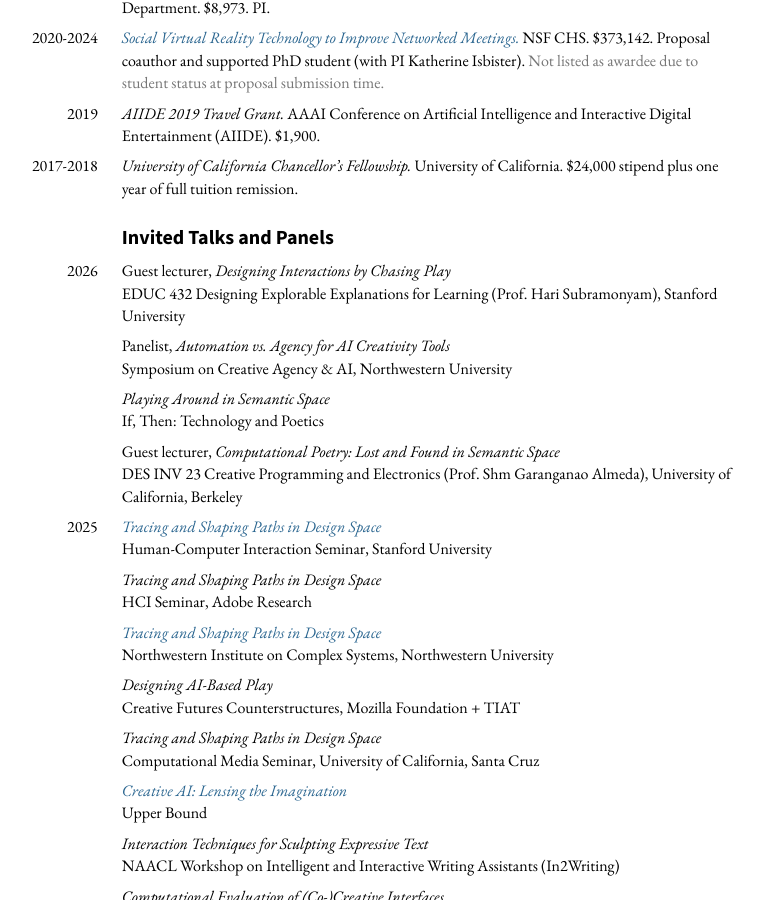
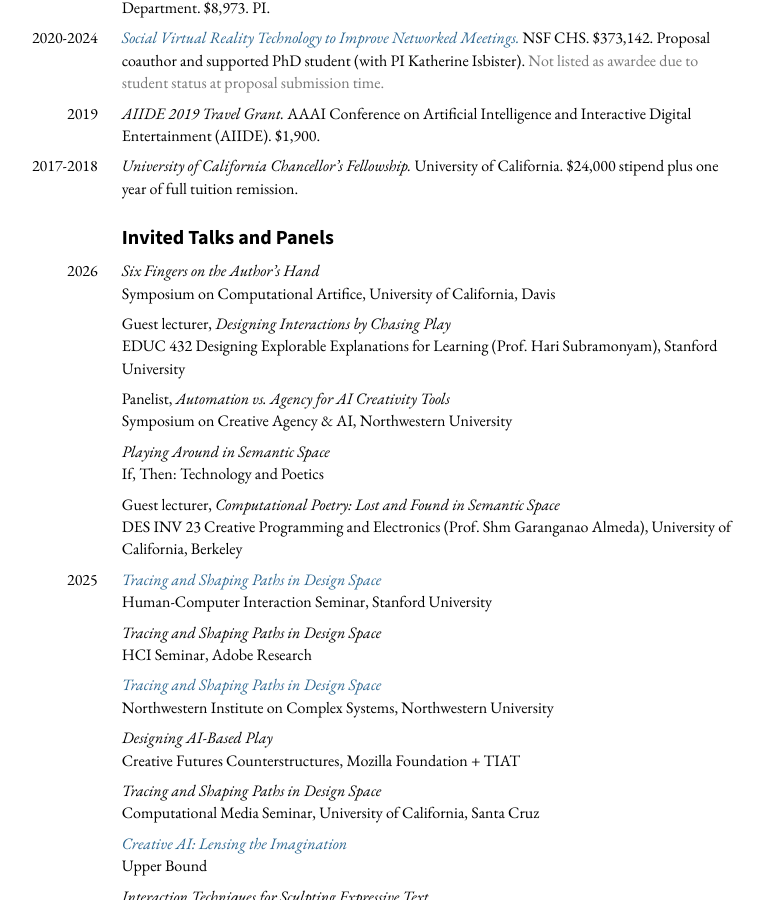
Before and after one commit to mkremins/mkremins.github.io, a Jekyll site: the page built from cv/index.html, in a window 1280 px wide and 900 px high, scrolled down 9361 px. Shown: the whole window, without its empty margins (261-1025 px from the left). Built offline with Jekyll 4.4.1, drawn with Linux system fonts in a browser that asks for light colours.

Commit message:
Add UC Davis Computational Artifice talk

```diff
--- a/_data/talks.json
+++ b/_data/talks.json
@@ -1,4 +1,11 @@
 [
+{
+  "title": "Six Fingers on the Author’s Hand",
+  "url": "",
+  "year": "2026",
+  "venue": "University of California, Davis",
+  "venue_long": "Symposium on Computational Artifice, University of California, Davis",
+},
 {
   "title": "Designing Interactions by Chasing Play",
   "url": "",
```
